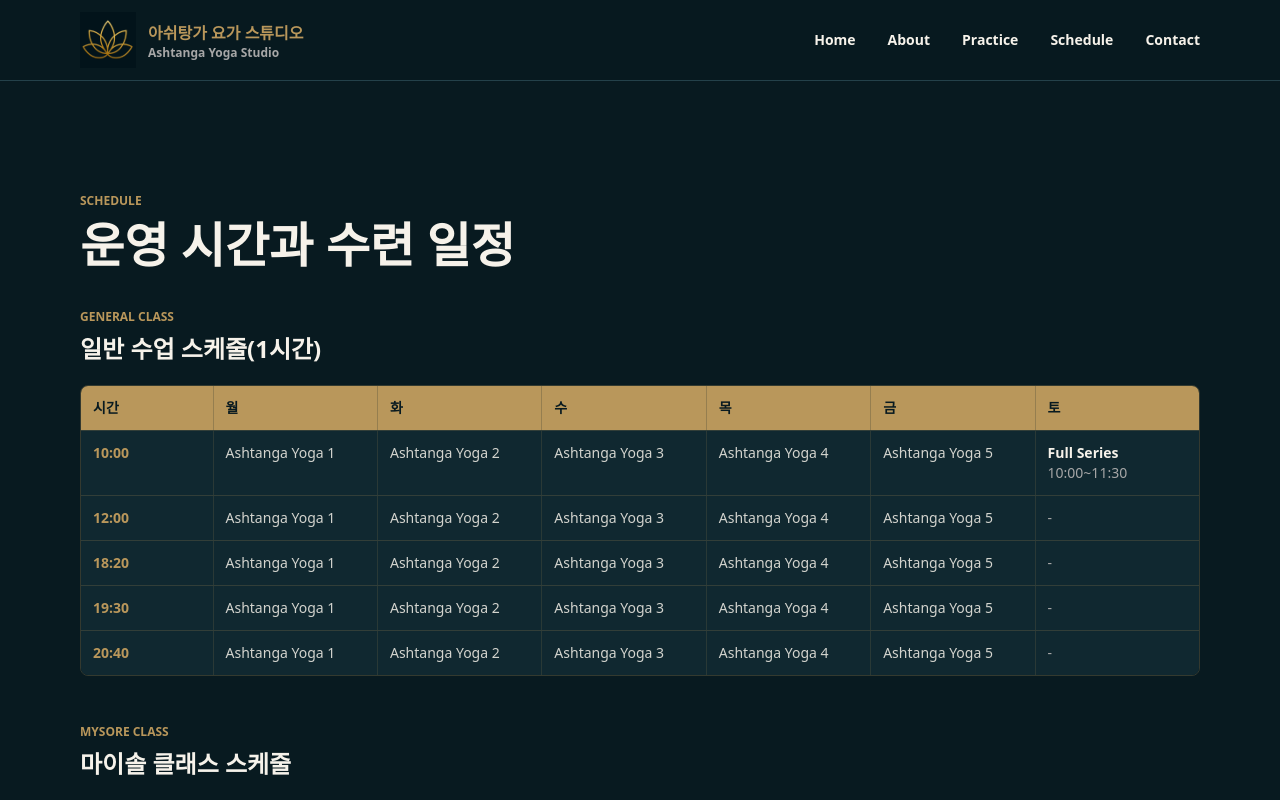
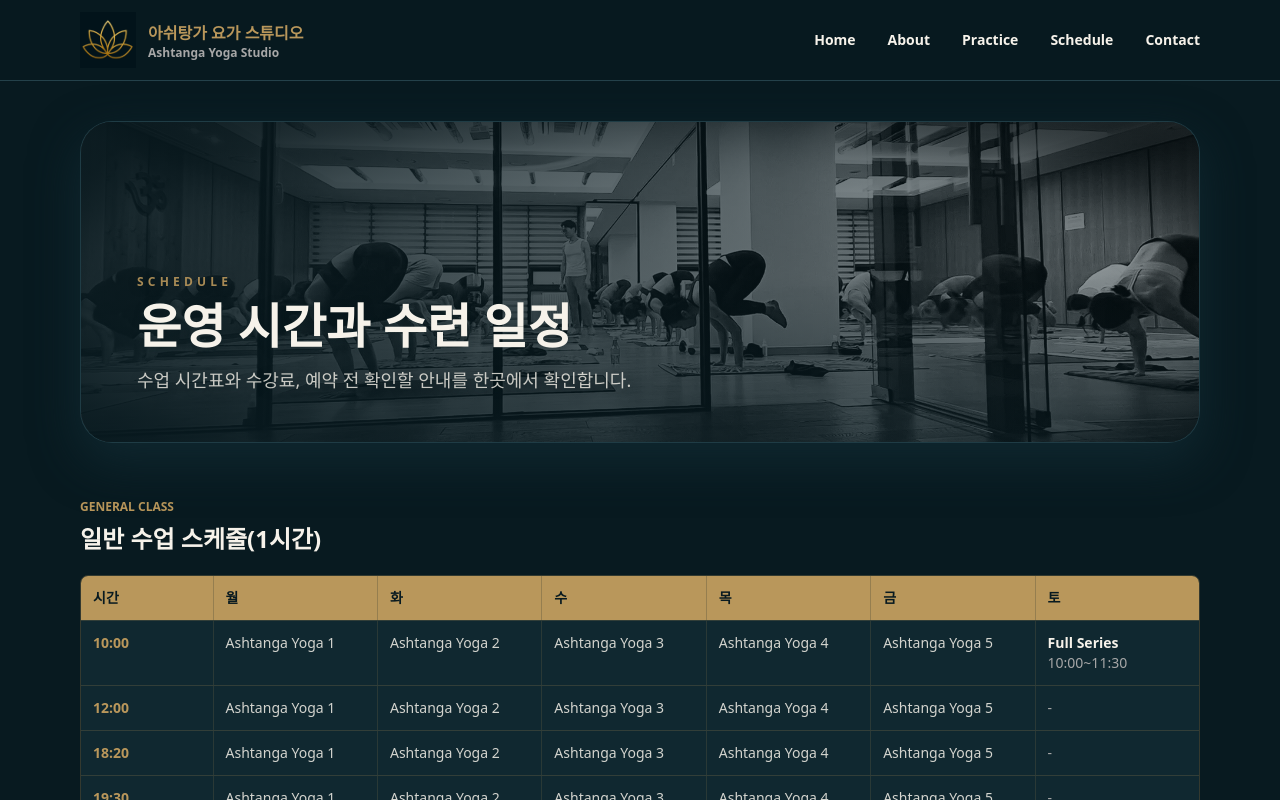
Before and after one commit to Andrea3004/ashtanga-web, a Next.js app: page /schedule in a window 1280 px wide. Shown: the top 800 px of the page. Built offline with nearby package versions, Linux system fonts and the light colour scheme.

Commit message:
Add Practice and Schedule hero sections

```diff
--- a/src/app/practice/page.tsx
+++ b/src/app/practice/page.tsx
@@ -1,3 +1,4 @@
+import Image from "next/image";
 import Link from "next/link";
 import { Section } from "@/components/Section";
 import { externalLinks } from "@/data/site";
@@ -23,12 +24,34 @@ export const metadata = {
 
 export default function PracticePage() {
   return (
-    <main>
-      <Section eyebrow="PRACTICE" title="호흡, 시선, 움직임을 하나의 리듬으로 연결합니다">
-        <p className="mb-10 max-w-3xl text-lg leading-8 text-muted">
-          아쉬탕가 요가는 몸과 호흡을 함께 읽어가며, 각자의 속도에 맞춘 수련을 이어가는 방식입니다.
-        </p>
+    <main className="min-h-screen bg-background text-text">
+      <section className="px-5 pt-8 sm:px-8 lg:px-20 lg:pt-10">
+        <div className="relative overflow-hidden rounded-[2rem] border border-line/80 bg-surface shadow-soft">
+          <Image
+            src="/images/practice-hero.jpg"
+            alt=""
+            fill
+            priority
+            sizes="(min-width: 1024px) calc(100vw - 10rem), (min-width: 640px) calc(100vw - 4rem), calc(100vw - 2.5rem)"
+            className="object-cover"
+            style={{ objectPosition: "50% 45%" }}
+          />
+          <div className="absolute inset-0 bg-[linear-gradient(90deg,rgba(8,26,32,0.86),rgba(8,26,32,0.58)_54%,rgba(8,26,32,0.32)),linear-gradient(0deg,rgba(8,26,32,0.54),rgba(8,26,32,0.1)_52%)]" />
+          <div className="relative z-10 flex min-h-[320px] items-end px-6 py-8 sm:px-10 sm:py-10 lg:px-14 lg:py-12">
+            <div className="max-w-2xl [text-shadow:0_2px_10px_rgba(8,26,32,0.38)]">
+              <p className="mb-3 text-xs font-black uppercase tracking-[0.35em] text-gold/90">PRACTICE</p>
+              <h1 className="text-3xl font-black leading-tight sm:text-4xl lg:text-5xl">
+                호흡, 시선, 움직임을 하나의 리듬으로 연결합니다
+              </h1>
+              <p className="mt-4 max-w-xl text-base leading-7 text-text/80 sm:text-lg">
+                아쉬탕가 요가는 몸과 호흡을 함께 읽어가며, 각자의 속도에 맞춘 수련을 이어가는 방식입니다.
+              </p>
+            </div>
+          </div>
+        </div>
+      </section>
 
+      <Section className="pt-10 lg:pt-14">
         <div className="grid gap-4 lg:grid-cols-3">
           <article className="rounded-[1.25rem] border border-line bg-surface p-6">
             <p className="text-sm font-black uppercase tracking-[0.3em] text-gold">For Beginner</p>
--- a/src/app/schedule/page.tsx
+++ b/src/app/schedule/page.tsx
@@ -1,3 +1,4 @@
+import Image from "next/image";
 import { Section } from "@/components/Section";
 import { CTAButton } from "@/components/CTAButton";
 import { GeneralScheduleSection, MysoreScheduleSection, ScheduleNotes } from "@/components/ScheduleSections";
@@ -86,8 +87,32 @@ export const metadata = {
 
 export default function SchedulePage() {
   return (
-    <main>
-      <Section eyebrow="Schedule" title="운영 시간과 수련 일정" className="bg-charcoal" tone="dark">
+    <main className="min-h-screen bg-background text-text">
+      <section className="px-5 pt-8 sm:px-8 lg:px-20 lg:pt-10">
+        <div className="relative overflow-hidden rounded-[2rem] border border-line/80 bg-surface shadow-soft">
+          <Image
+            src="/images/schedule-hero.jpg"
+            alt=""
+            fill
+            priority
+            sizes="(min-width: 1024px) calc(100vw - 10rem), (min-width: 640px) calc(100vw - 4rem), calc(100vw - 2.5rem)"
+            className="object-cover"
+            style={{ objectPosition: "50% 45%" }}
+          />
+          <div className="absolute inset-0 bg-[linear-gradient(90deg,rgba(8,26,32,0.86),rgba(8,26,32,0.58)_54%,rgba(8,26,32,0.32)),linear-gradient(0deg,rgba(8,26,32,0.54),rgba(8,26,32,0.1)_52%)]" />
+          <div className="relative z-10 flex min-h-[320px] items-end px-6 py-8 sm:px-10 sm:py-10 lg:px-14 lg:py-12">
+            <div className="max-w-2xl [text-shadow:0_2px_10px_rgba(8,26,32,0.38)]">
+              <p className="mb-3 text-xs font-black uppercase tracking-[0.35em] text-gold/90">SCHEDULE</p>
+              <h1 className="text-3xl font-black leading-tight sm:text-4xl lg:text-5xl">운영 시간과 수련 일정</h1>
+              <p className="mt-4 max-w-xl text-base leading-7 text-text/80 sm:text-lg">
+                수업 시간표와 수강료, 예약 전 확인할 안내를 한곳에서 확인합니다.
+              </p>
+            </div>
+          </div>
+        </div>
+      </section>
+
+      <Section className="bg-charcoal pt-10 lg:pt-14" tone="dark">
         <div className="grid gap-12">
           <GeneralScheduleSection />
           <MysoreScheduleSection />
```
Also changed, not shown: public/images/schedule-hero.jpg (added), 1 other file (tests, documents, lock files or other folders).
